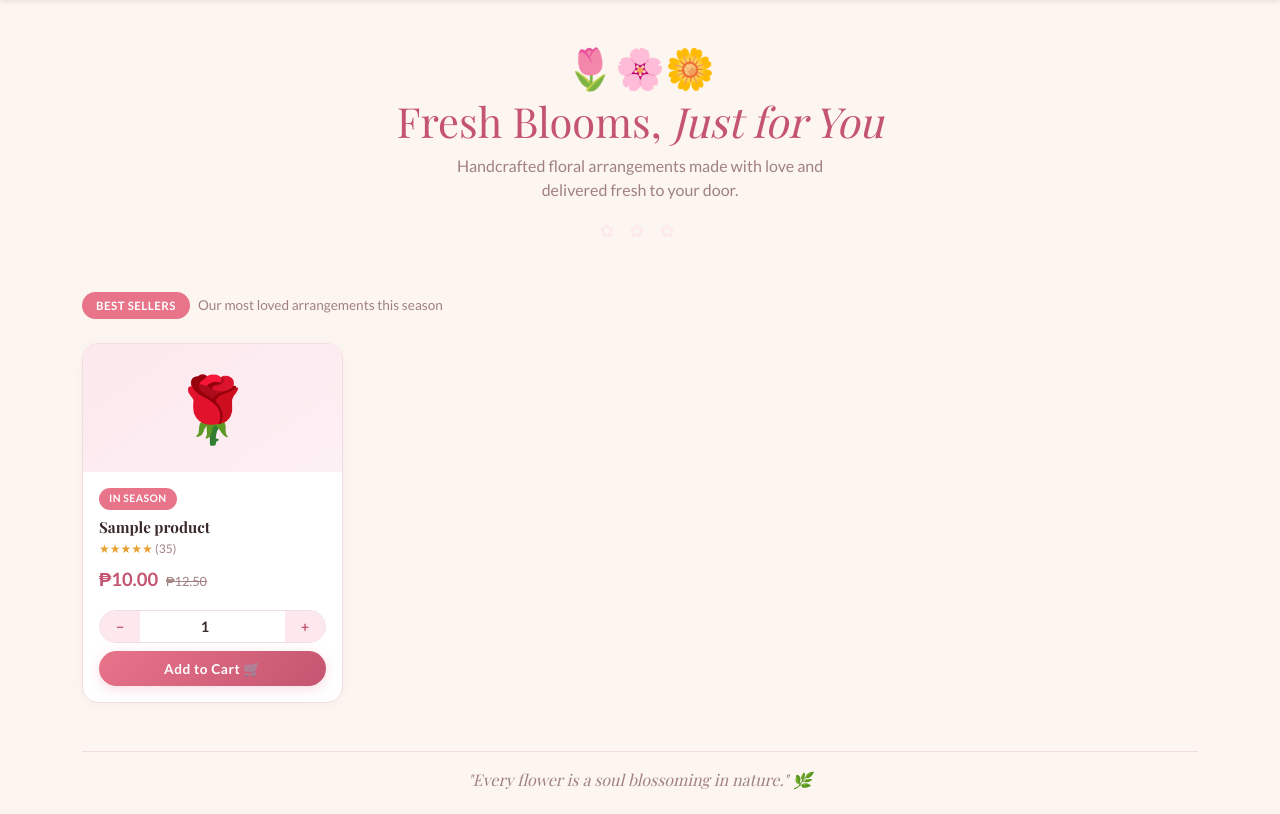
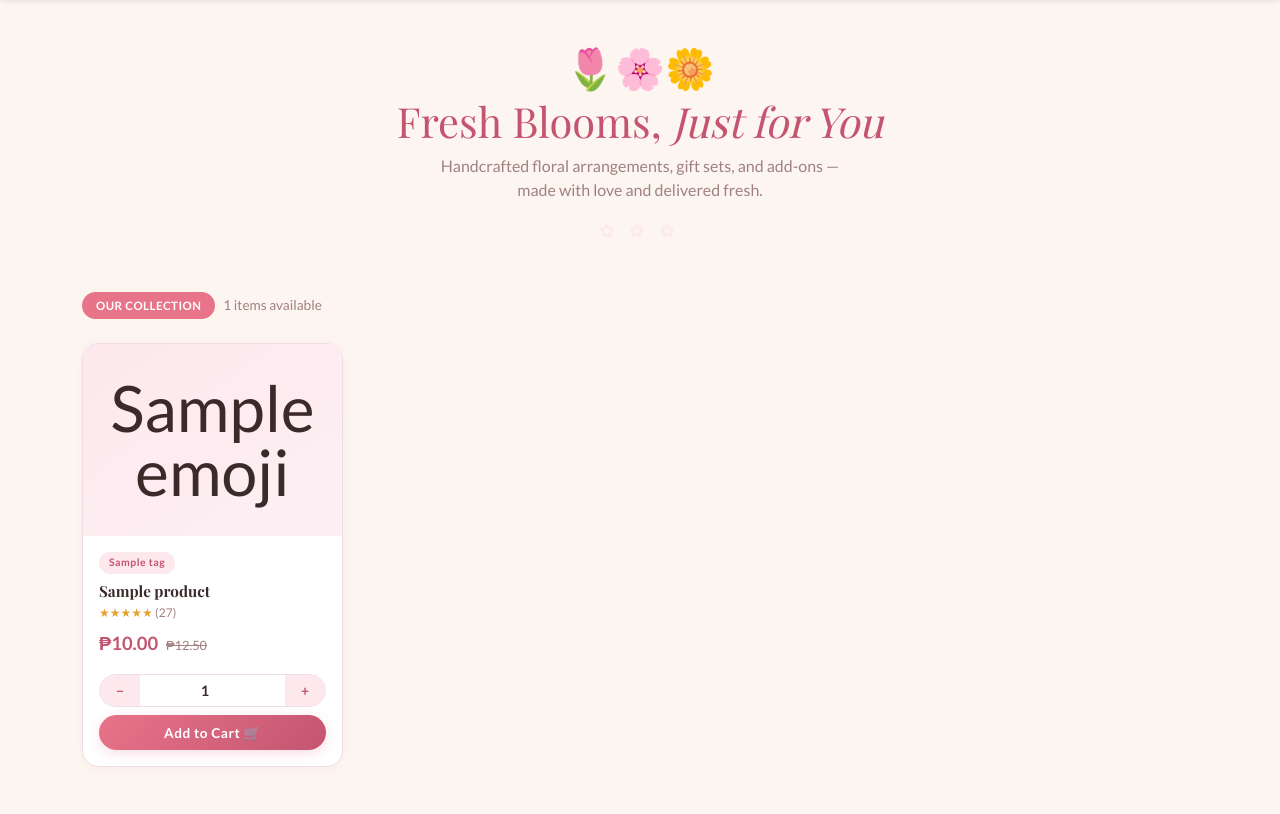
Before and after one commit to romzelmadidev/ecommerce-app, a Flask app: template templates/catalog.html in a window 1280 px wide. Shown: the part 100-914 px from the top of the page. Run offline with Flask 3, Linux system fonts and the light colour scheme; the template is opened without the code that fills it: most values are stand-ins (such as "Sample title", 1, 10 or a date in 2020); some web fonts are replaced.

Commit message:
feat: expand product catalog to 12 items
Added 8 new products:
- Lavender Bunch (new)
- Mixed Wildflower Box (popular)
- Peony Bouquet (premium)
- Baby's Breath Wrap (add-on)
- Luxury Gift Wrap (add-on)
- Greeting Card (add-on)
- Bloom & Candle Set (gift set)
- Dried Flower Wreath (new)

Each product now has emoji + tag fields used in catalog and cart templates

```diff
--- a/app.py
+++ b/app.py
@@ -22,10 +22,18 @@ BANK_API_URL = vars['BANK_API_URL']
 
 
 PRODUCTS = [
-    {"id": 1, "name": "Rose Bouquet", "price": 25.00},
-    {"id": 2, "name": "Tulip Arrangement", "price": 18.50},
-    {"id": 3, "name": "Orchid Pot", "price": 30.00},
-    {"id": 4, "name": "Sunflower Bundle", "price": 15.00},
+    {"id": 1,  "name": "Rose Bouquet",           "price": 25.00,  "emoji": "🌹", "tag": "BEST SELLER"},
+    {"id": 2,  "name": "Tulip Arrangement",       "price": 18.50,  "emoji": "🌷", "tag": "IN SEASON"},
+    {"id": 3,  "name": "Orchid Pot",              "price": 30.00,  "emoji": "🌸", "tag": "PREMIUM"},
+    {"id": 4,  "name": "Sunflower Bundle",        "price": 15.00,  "emoji": "🌻", "tag": "IN SEASON"},
+    {"id": 5,  "name": "Lavender Bunch",          "price": 12.00,  "emoji": "💜", "tag": "NEW"},
+    {"id": 6,  "name": "Mixed Wildflower Box",    "price": 22.00,  "emoji": "💐", "tag": "POPULAR"},
+    {"id": 7,  "name": "Peony Bouquet",           "price": 35.00,  "emoji": "🌺", "tag": "PREMIUM"},
+    {"id": 8,  "name": "Baby's Breath Wrap",      "price": 10.00,  "emoji": "🤍", "tag": "ADD-ON"},
+    {"id": 9,  "name": "Luxury Gift Wrap",        "price": 8.00,   "emoji": "🎁", "tag": "ADD-ON"},
+    {"id": 10, "name": "Greeting Card",           "price": 3.50,   "emoji": "💌", "tag": "ADD-ON"},
+    {"id": 11, "name": "Bloom & Candle Set",      "price": 45.00,  "emoji": "🕯️", "tag": "GIFT SET"},
+    {"id": 12, "name": "Dried Flower Wreath",     "price": 28.00,  "emoji": "🪻", "tag": "NEW"},
 ]
 
 def seed_db(app):
@@ -114,7 +122,6 @@ def view_cart():
             total += subtotal
             cart_items.append({**prod, 'qty': qty, 'subtotal': subtotal})
     return render_template('cart.html', items=cart_items, total=total)
-
 
 # --- CHECKOUT & BANK INTEGRATION ---
 
--- a/templates/cart.html
+++ b/templates/cart.html
@@ -16,8 +16,7 @@
             {% for item in items %}
             <div class="d-flex align-items-center gap-3 p-3" style="border-bottom:1px solid var(--border);">
                 <div style="font-size:2.2rem; background:var(--rose-light); border-radius:12px; width:56px; height:56px; display:flex; align-items:center; justify-content:center; flex-shrink:0;">
-                    {% set emojis = ['🌹','🌷','🌸','🌻'] %}
-                    {{ emojis[loop.index0 % 4] }}
+                    {{ item.emoji if item.emoji else '💐' }}
                 </div>
                 <div class="flex-grow-1">
                     <div class="fw-bold" style="font-family:'Playfair Display',serif; color:var(--text-dark);">{{ item.name }}</div>
--- a/templates/catalog.html
+++ b/templates/catalog.html
@@ -8,15 +8,15 @@
         Fresh Blooms, <em>Just for You</em>
     </h1>
     <p style="color:var(--text-soft); font-size:1rem; max-width:420px; margin:0 auto;">
-        Handcrafted floral arrangements made with love and delivered fresh to your door.
+        Handcrafted floral arrangements, gift sets, and add-ons — made with love and delivered fresh.
     </p>
     <div class="petal-divider mt-3">✿ ✿ ✿</div>
 </div>
 
 <!-- Section Label -->
 <div class="d-flex align-items-center mb-4">
-    <span class="badge-rose me-2" style="padding:5px 14px; font-size:0.72rem;">BEST SELLERS</span>
-    <span style="color:var(--text-soft); font-size:0.85rem;">Our most loved arrangements this season</span>
+    <span class="badge-rose me-2" style="padding:5px 14px; font-size:0.72rem;">OUR COLLECTION</span>
+    <span style="color:var(--text-soft); font-size:0.85rem;">{{ products|length }} items available</span>
 </div>
 
 <!-- Product Grid -->
@@ -25,23 +25,28 @@
     <div class="col-6 col-md-3">
         <div class="bloom-card h-100">
 
-            <!-- Image area -->
+            <!-- Image / Emoji area -->
             <div class="product-img-wrap">
-                {% set emojis = ['🌹','🌷','🌸','🌻'] %}
-                {{ emojis[loop.index0 % 4] }}
+                {{ product.emoji }}
             </div>
 
             <div class="card-body p-3 d-flex flex-column">
                 <!-- Tag -->
-                <span class="badge-rose mb-2" style="width:fit-content; padding:3px 10px; font-size:0.65rem;">IN SEASON</span>
+                <span class="mb-2 d-inline-block"
+                      style="background:var(--rose-light); color:var(--rose-deep); border-radius:50px;
+                             font-size:0.65rem; font-weight:700; letter-spacing:0.05em;
+                             padding:3px 10px; width:fit-content;">
+                    {{ product.tag }}
+                </span>
 
                 <h6 class="fw-bold mb-1" style="font-family:'Playfair Display',serif; color:var(--text-dark); font-size:0.95rem;">
                     {{ product.name }}
                 </h6>
 
-                <!-- Stars -->
+                <!-- Stars — vary per product -->
                 <div class="mb-2" style="font-size:0.75rem; color:#e8a030;">
-                    ★★★★★ <span style="color:var(--text-soft);">({{ 28 + loop.index * 7 }})</span>
+                    ★★★★{% if loop.index % 3 == 0 %}☆{% else %}★{% endif %}
+                    <span style="color:var(--text-soft);">({{ 18 + loop.index * 9 }})</span>
                 </div>
 
                 <!-- Price -->
@@ -50,9 +55,10 @@
                     <span style="font-size:0.8rem; color:var(--text-soft); text-decoration:line-through;">₱{{ "%.2f"|format(product.price * 1.25) }}</span>
                 </div>
 
-                <!-- Add to cart form -->
+                <!-- Add to cart -->
                 <form action="/cart/add/{{ product.id }}" method="POST" class="mt-auto">
-                    <div class="input-group input-group-sm mb-2" style="border:1px solid var(--border); border-radius:50px; overflow:hidden;">
+                    <div class="input-group input-group-sm mb-2"
+                         style="border:1px solid var(--border); border-radius:50px; overflow:hidden;">
                         <button class="btn btn-sm px-3" type="button"
                                 onclick="changeQty({{ product.id }}, -1)"
                                 style="background:var(--rose-light); color:var(--rose-deep); border:none; font-weight:700;">−</button>
@@ -66,6 +72,7 @@
                     </div>
                     <button type="submit" class="btn btn-bloom w-100 btn-sm">Add to Cart 🛒</button>
                 </form>
+
             </div>
         </div>
     </div>
```
